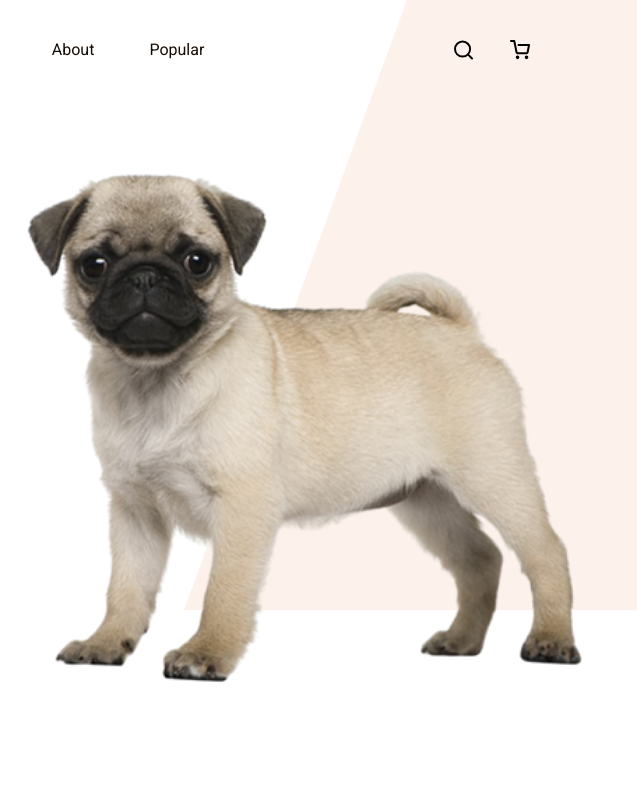
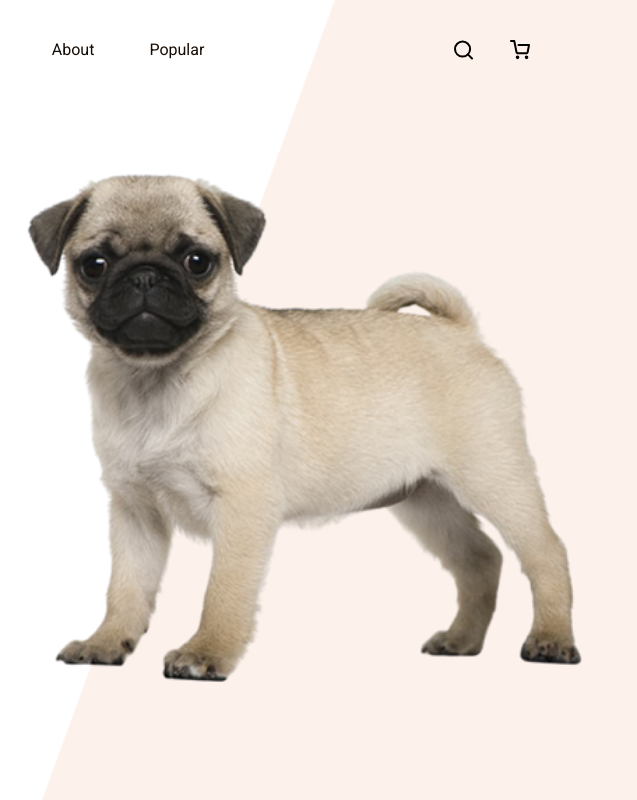
Before and after one commit to MykytaMyrhorod/DOG, a plain HTML site: page index.html in a window 1280 px wide. Shown: the full height of the page, 643-1280 px from the left. Drawn offline with Linux system fonts and the light colour scheme.

Commit message:
add backround

```diff
--- a/css/style.css
+++ b/css/style.css
@@ -205,9 +205,13 @@ body{
     position: absolute;
     top: 0;
     right: 0;
-    height: 610px;
+    height: 100vh;
     z-index: -1;
+    object-fit: cover;
 }
+
+
+
 
 
 
```
